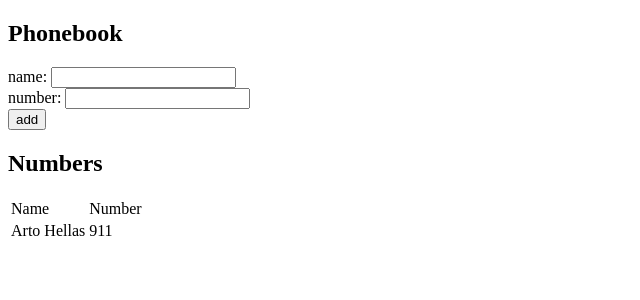
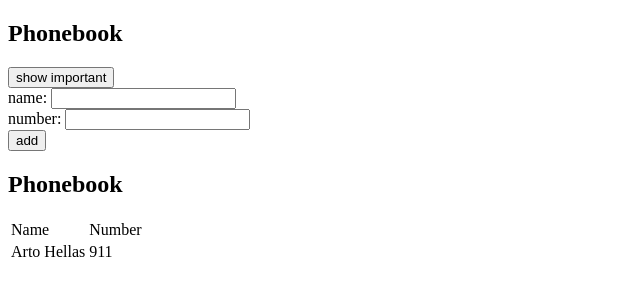
Before and after one commit to mcdylanb/fullStackOpen2020, a React (Create React App) app in the folder part2/phonebook/: page / in a window 1280 px wide. Shown: the top 300 px of the page, without its empty margins (0-640 px from the left). Built offline with nearby package versions, Linux system fonts and the light colour scheme.

Commit message:
creates button to filter
+ base on the excercise above
- does not give the required activity
- will need to plan ahead

```diff
--- a/part2/phonebook/src/components/App.js
+++ b/part2/phonebook/src/components/App.js
@@ -67,6 +67,12 @@ const App = () => {
   return (
     <div>
       <h2> Phonebook</h2>
+      <div>
+        <button onClick={() => setShowAll(!showAll)}>
+          show {showAll ? "important" : "all"}
+        </button>
+      </div>
+
       <form onSubmit={addPerson}>
         <div>
           name: <input value={newName} onChange={handleChangeName} />
@@ -78,7 +84,7 @@ const App = () => {
           <button type="submit">add</button>
         </div>
       </form>
-      <h2>Numbers</h2>
+      <h2>Phonebook</h2>
       <table>
         <thead>
           <tr>
```
